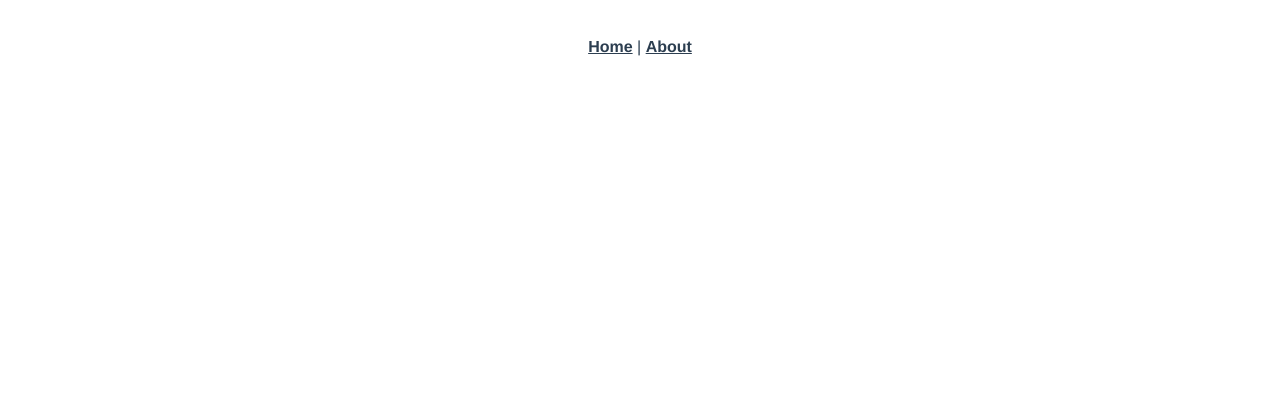
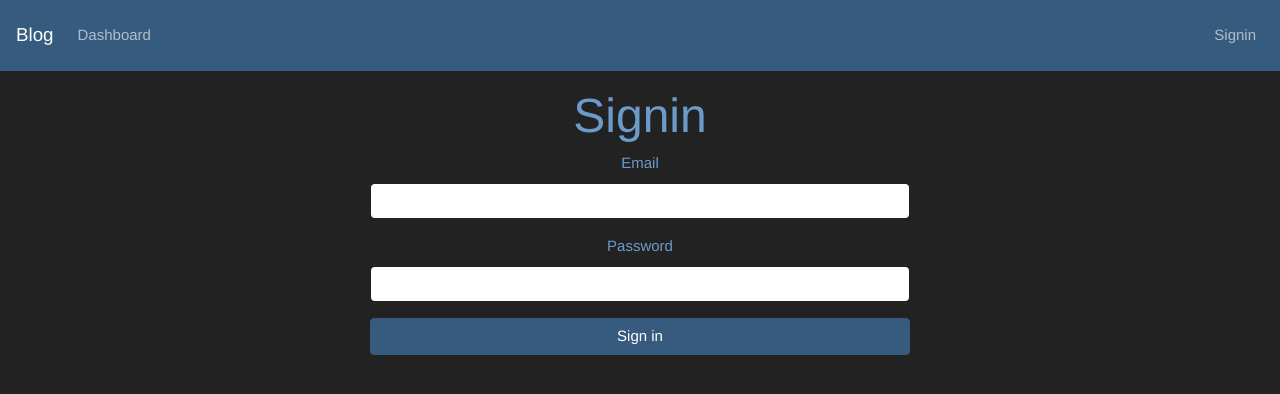
Before and after one commit to Ya27cine/client_api_jwt, a Vue app: page /signin in a window 1280 px wide. Before the commit this address had no page. Shown: the top 394 px of the page. Built offline with nearby package versions, Linux system fonts and the light colour scheme.

Commit message:
craete components Dashboard & Signin :: form signin

```diff
--- a/package.json
+++ b/package.json
@@ -7,6 +7,7 @@
     "build": "vue-cli-service build"
   },
   "dependencies": {
+    "bootswatch": "^4.3.1",
     "core-js": "^3.6.5",
     "vue": "^3.0.0",
     "vue-router": "^4.0.0-0",
--- a/src/App.vue
+++ b/src/App.vue
@@ -1,18 +1,31 @@
 <template>
-  <div id="nav">
-    <router-link to="/">Home</router-link> |
-    <router-link to="/about">About</router-link>
+  <Navbar />
+
+  <div class="container mt-3">
+    <router-view/>
   </div>
-  <router-view/>
+
+
 </template>
 
+<script>
+
+import Navbar from './components/Navbar'
+
+export default {
+  components: {
+    Navbar,
+  }
+
+}
+</script>
 <style>
 #app {
   font-family: Avenir, Helvetica, Arial, sans-serif;
   -webkit-font-smoothing: antialiased;
   -moz-osx-font-smoothing: grayscale;
   text-align: center;
-  color: #2c3e50;
+  color: #6c9bca;
 }
 
 #nav {
@@ -21,10 +34,10 @@
 
 #nav a {
   font-weight: bold;
-  color: #2c3e50;
+  color: #305274;
 }
 
 #nav a.router-link-exact-active {
-  color: #42b983;
+  color: #dee2da;
 }
 </style>
--- a/src/components/HelloWorld.vue
+++ /dev/null
@@ -1,59 +0,0 @@
-<template>
-  <div class="hello">
-    <h1>{{ msg }}</h1>
-    <p>
-      For a guide and recipes on how to configure / customize this project,<br>
-      check out the
-      <a href="https://cli.vuejs.org" target="_blank" rel="noopener">vue-cli documentation</a>.
-    </p>
-    <h3>Installed CLI Plugins</h3>
-    <ul>
-      <li><a href="https://github.com/vuejs/vue-cli/tree/dev/packages/%40vue/cli-plugin-babel" target="_blank" rel="noopener">babel</a></li>
-      <li><a href="https://github.com/vuejs/vue-cli/tree/dev/packages/%40vue/cli-plugin-router" target="_blank" rel="noopener">router</a></li>
-      <li><a href="https://github.com/vuejs/vue-cli/tree/dev/packages/%40vue/cli-plugin-vuex" target="_blank" rel="noopener">vuex</a></li>
-    </ul>
-    <h3>Essential Links</h3>
-    <ul>
-      <li><a href="https://vuejs.org" target="_blank" rel="noopener">Core Docs</a></li>
-      <li><a href="https://forum.vuejs.org" target="_blank" rel="noopener">Forum</a></li>
-      <li><a href="https://chat.vuejs.org" target="_blank" rel="noopener">Community Chat</a></li>
-      <li><a href="https://twitter.com/vuejs" target="_blank" rel="noopener">Twitter</a></li>
-      <li><a href="https://news.vuejs.org" target="_blank" rel="noopener">News</a></li>
-    </ul>
-    <h3>Ecosystem</h3>
-    <ul>
-      <li><a href="https://router.vuejs.org" target="_blank" rel="noopener">vue-router</a></li>
-      <li><a href="https://vuex.vuejs.org" target="_blank" rel="noopener">vuex</a></li>
-      <li><a href="https://github.com/vuejs/vue-devtools#vue-devtools" target="_blank" rel="noopener">vue-devtools</a></li>
-      <li><a href="https://vue-loader.vuejs.org" target="_blank" rel="noopener">vue-loader</a></li>
-      <li><a href="https://github.com/vuejs/awesome-vue" target="_blank" rel="noopener">awesome-vue</a></li>
-    </ul>
-  </div>
-</template>
-
-<script>
-export default {
-  name: 'HelloWorld',
-  props: {
-    msg: String
-  }
-}
-</script>
-
-<!-- Add "scoped" attribute to limit CSS to this component only -->
-<style scoped>
-h3 {
-  margin: 40px 0 0;
-}
-ul {
-  list-style-type: none;
-  padding: 0;
-}
-li {
-  display: inline-block;
-  margin: 0 10px;
-}
-a {
-  color: #42b983;
-}
-</style>
--- /dev/null
+++ b/src/components/Navbar.vue
@@ -0,0 +1,32 @@
+<template lang="">
+
+
+    <nav class="navbar navbar-expand-sm navbar-dark bg-primary">
+        <Router-link class="navbar-brand" :to="{name: 'Home'}">Blog</Router-link>
+        <button class="navbar-toggler d-lg-none" type="button" data-toggle="collapse" data-target="#collapsibleNavId" aria-controls="collapsibleNavId"
+            aria-expanded="false" aria-label="Toggle navigation">
+            <span class="navbar-toggler-icon"></span>
+        </button>
+        <div class="collapse navbar-collapse" id="collapsibleNavId">
+            <ul class="navbar-nav mr-auto mt-2 mt-lg-0">
+                <li class="nav-item">
+                    <Router-link class="nav-link" :to="{name: 'Dashboard'}">Dashboard </Router-link>
+                </li>
+            </ul>
+            <ul class="navbar-nav ml-auto mt-2 mt-lg-0">
+                <li class="nav-item">
+                    <Router-link class="nav-link" :to="{name: 'Signin'}">Signin </Router-link>
+                </li>
+            </ul>
+        </div>
+    </nav>
+
+</template>
+<script>
+export default {
+
+}
+</script>
+<style lang="">
+
+</style>
--- a/src/main.js
+++ b/src/main.js
@@ -2,5 +2,6 @@ import { createApp } from 'vue'
 import App from './App.vue'
 import router from './router'
 import store from './store'
+import 'bootswatch/dist/darkly/bootstrap.min.css'
 
 createApp(App).use(store).use(router).mount('#app')
--- a/src/router/index.js
+++ b/src/router/index.js
@@ -1,5 +1,8 @@
 import { createRouter, createWebHistory } from 'vue-router'
 import Home from '../views/Home.vue'
+import Dashboard from '../views/Dashboard.vue'
+import Signin from '../views/Signin.vue'
+
 
 const routes = [
   {
@@ -8,12 +11,14 @@ const routes = [
     component: Home
   },
   {
-    path: '/about',
-    name: 'About',
-    // route level code-splitting
-    // this generates a separate chunk (about.[hash].js) for this route
-    // which is lazy-loaded when the route is visited.
-    component: () => import(/* webpackChunkName: "about" */ '../views/About.vue')
+    path: '/dashboard',
+    name: 'Dashboard',
+    component: Dashboard
+  },
+  {
+    path: '/signin',
+    name: 'Signin',
+    component: Signin
   }
 ]
 
--- /dev/null
+++ b/src/views/Dashboard.vue
@@ -0,0 +1,13 @@
+<template lang="">
+    <div>
+        <h1>DashBoard</h1>
+    </div>
+</template>
+<script>
+export default {
+
+}
+</script>
+<style lang="">
+
+</style>
--- a/src/views/Home.vue
+++ b/src/views/Home.vue
@@ -1,18 +1,15 @@
 <template>
   <div class="home">
     <img alt="Vue logo" src="../assets/logo.png">
-    <HelloWorld msg="Welcome to Your Vue.js App"/>
   </div>
 </template>
 
 <script>
 // @ is an alias to /src
-import HelloWorld from '@/components/HelloWorld.vue'
 
 export default {
   name: 'Home',
   components: {
-    HelloWorld
   }
 }
 </script>
--- /dev/null
+++ b/src/views/Signin.vue
@@ -0,0 +1,30 @@
+<template lang="">
+    <div>
+        <h1>Signin</h1>
+
+        <div class="row">
+            <div class="col-md-6 mx-auto">
+                <form>
+                    <div class="form-group">
+                        <label for="email">Email</label>
+                        <input type="email"  id="email" class="form-control">
+                    </div>
+                    <div class="form-group">
+                        <label for="password">Password</label>
+                        <input type="password" id="password" class="form-control">
+                    </div>
+
+                    <button class="btn btn-primary btn-block">Sign in</button>
+                </form>
+            </div>
+        </div>
+    </div>
+</template>
+<script>
+export default {
+
+}
+</script>
+<style lang="">
+
+</style>
```
Also changed, not shown: 1 other file (tests, documents, lock files or other folders).
